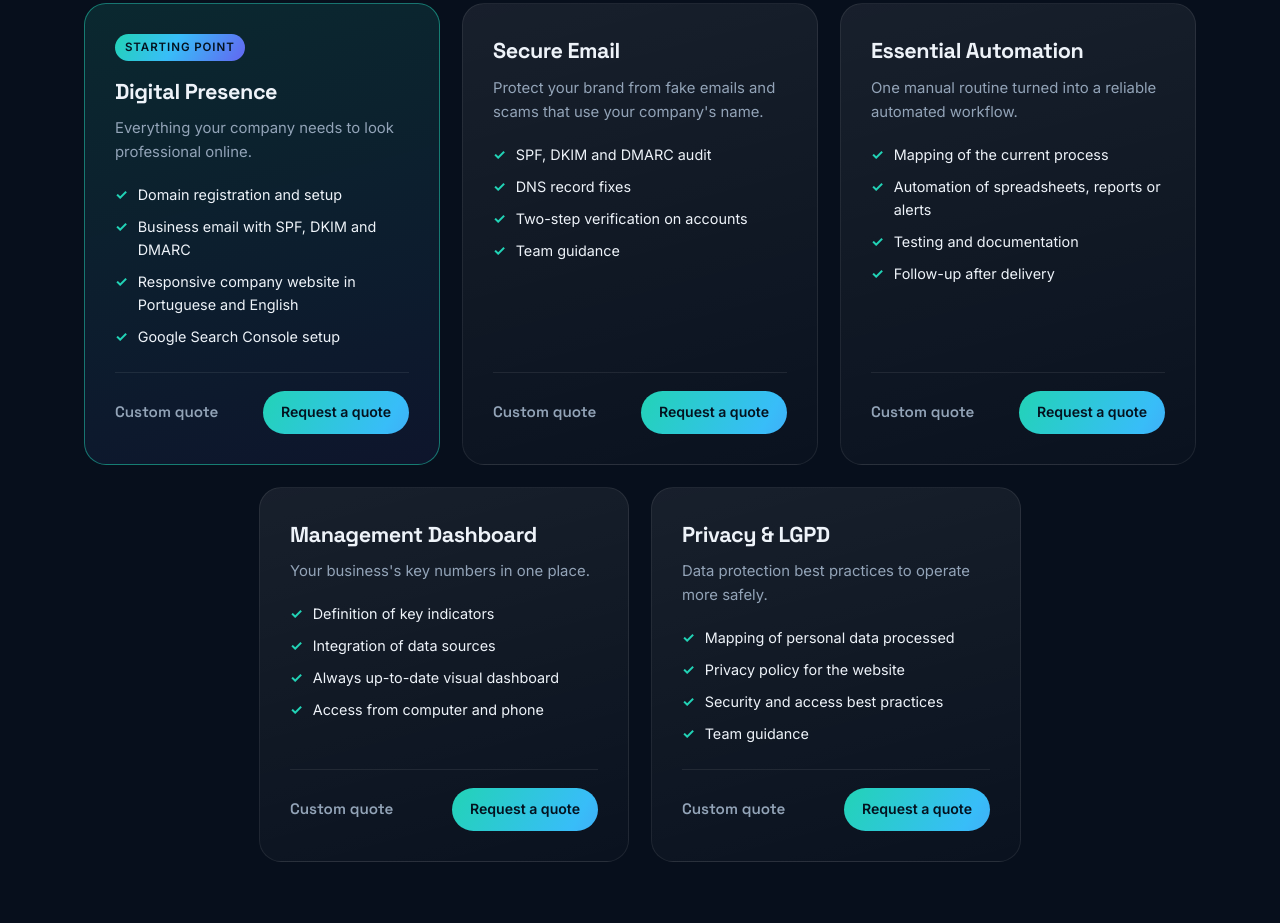
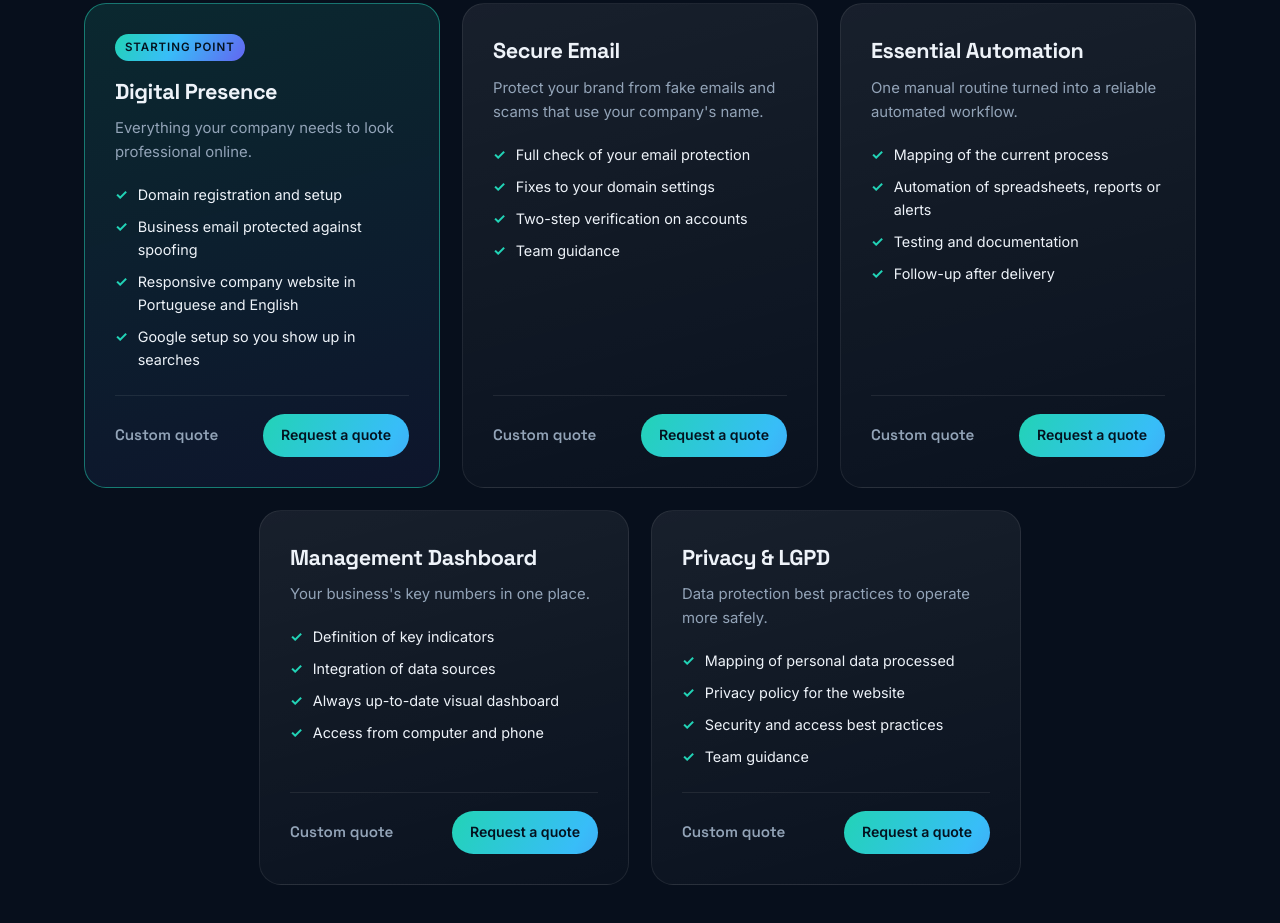
Before and after one commit to RickCado/3rl-site, a plain HTML site: page index.html in a window 1280 px wide. Shown: the part 1973-2896 px from the top of the page. Drawn offline with Linux system fonts and the light colour scheme.

Commit message:
Update index.html

```diff
--- a/index.html
+++ b/index.html
@@ -314,13 +314,13 @@
         <article class="pack feat">
           <span class="badge" data-i18n="k1badge">Ponto de partida</span><h3 data-i18n="k1t">Presença Digital</h3>
           <p data-i18n="k1d">Tudo para a sua empresa aparecer de forma profissional na internet.</p>
-          <ul><li data-i18n="k1i1">Registro e configuração de domínio</li><li data-i18n="k1i2">E-mail corporativo com SPF, DKIM e DMARC</li><li data-i18n="k1i3">Site institucional responsivo, em português e inglês</li><li data-i18n="k1i4">Cadastro no Google Search Console</li></ul>
+          <ul><li data-i18n="k1i1">Registro e configuração de domínio</li><li data-i18n="k1i2">E-mail corporativo protegido contra falsificação</li><li data-i18n="k1i3">Site institucional responsivo, em português e inglês</li><li data-i18n="k1i4">Cadastro no Google para aparecer nas buscas</li></ul>
           <div class="foot"><span class="price" data-i18n="price">Sob consulta</span><a class="btn small" data-pack="k1" href="mailto:adm@3rl.com.br" data-i18n="packBtn">Solicitar orçamento</a></div>
         </article>
         <article class="pack">
           <h3 data-i18n="k2t">E-mail Seguro</h3>
           <p data-i18n="k2d">Proteja a sua marca contra e-mails falsos e golpes que usam o nome da empresa.</p>
-          <ul><li data-i18n="k2i1">Auditoria de SPF, DKIM e DMARC</li><li data-i18n="k2i2">Correção dos registros de DNS</li><li data-i18n="k2i3">Verificação em duas etapas nas contas</li><li data-i18n="k2i4">Orientação para a equipe</li></ul>
+          <ul><li data-i18n="k2i1">Diagnóstico completo da proteção do e-mail</li><li data-i18n="k2i2">Correção das configurações do domínio</li><li data-i18n="k2i3">Verificação em duas etapas nas contas</li><li data-i18n="k2i4">Orientação para a equipe</li></ul>
           <div class="foot"><span class="price" data-i18n="price">Sob consulta</span><a class="btn small" data-pack="k2" href="mailto:adm@3rl.com.br" data-i18n="packBtn">Solicitar orçamento</a></div>
         </article>
         <article class="pack">
@@ -450,8 +450,8 @@
       nav1:"Services", navCalc:"Calculator", navPacks:"Solutions", navTools:"Tools", nav2:"How we work", nav3:"Contact",
       packsEyebrow:"Solutions", packsTitle:"Ready-to-start packages", packsSub:"Clear scopes, so you know exactly what you will get. Each package is tailored to your business.",
       price:"Custom quote", packBtn:"Request a quote", k1badge:"Starting point",
-      k1t:"Digital Presence", k1d:"Everything your company needs to look professional online.", k1i1:"Domain registration and setup", k1i2:"Business email with SPF, DKIM and DMARC", k1i3:"Responsive company website in Portuguese and English", k1i4:"Google Search Console setup",
-      k2t:"Secure Email", k2d:"Protect your brand from fake emails and scams that use your company's name.", k2i1:"SPF, DKIM and DMARC audit", k2i2:"DNS record fixes", k2i3:"Two-step verification on accounts", k2i4:"Team guidance",
+      k1t:"Digital Presence", k1d:"Everything your company needs to look professional online.", k1i1:"Domain registration and setup", k1i2:"Business email protected against spoofing", k1i3:"Responsive company website in Portuguese and English", k1i4:"Google setup so you show up in searches",
+      k2t:"Secure Email", k2d:"Protect your brand from fake emails and scams that use your company's name.", k2i1:"Full check of your email protection", k2i2:"Fixes to your domain settings", k2i3:"Two-step verification on accounts", k2i4:"Team guidance",
       k3t:"Essential Automation", k3d:"One manual routine turned into a reliable automated workflow.", k3i1:"Mapping of the current process", k3i2:"Automation of spreadsheets, reports or alerts", k3i3:"Testing and documentation", k3i4:"Follow-up after delivery",
       k4t:"Management Dashboard", k4d:"Your business's key numbers in one place.", k4i1:"Definition of key indicators", k4i2:"Integration of data sources", k4i3:"Always up-to-date visual dashboard", k4i4:"Access from computer and phone",
       k5t:"Privacy & LGPD", k5d:"Data protection best practices to operate more safely.", k5i1:"Mapping of personal data processed", k5i2:"Privacy policy for the website", k5i3:"Security and access best practices", k5i4:"Team guidance",
```
